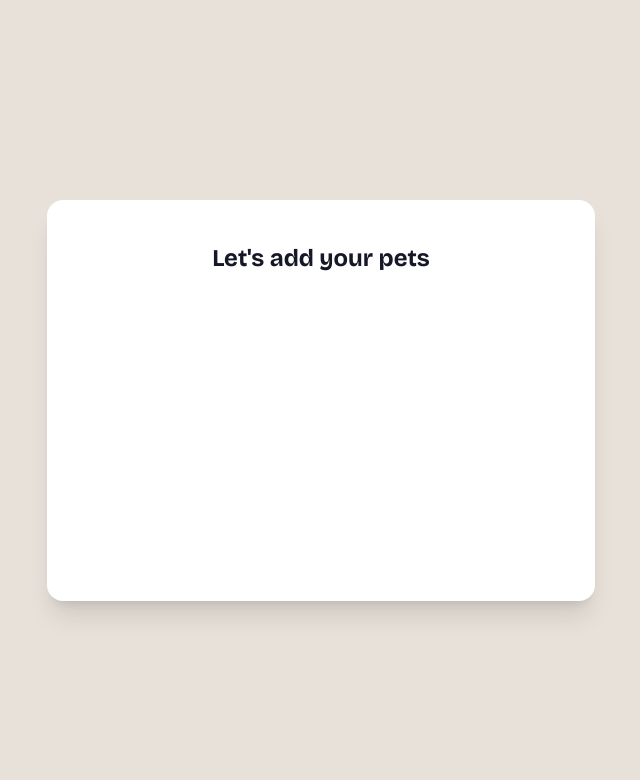
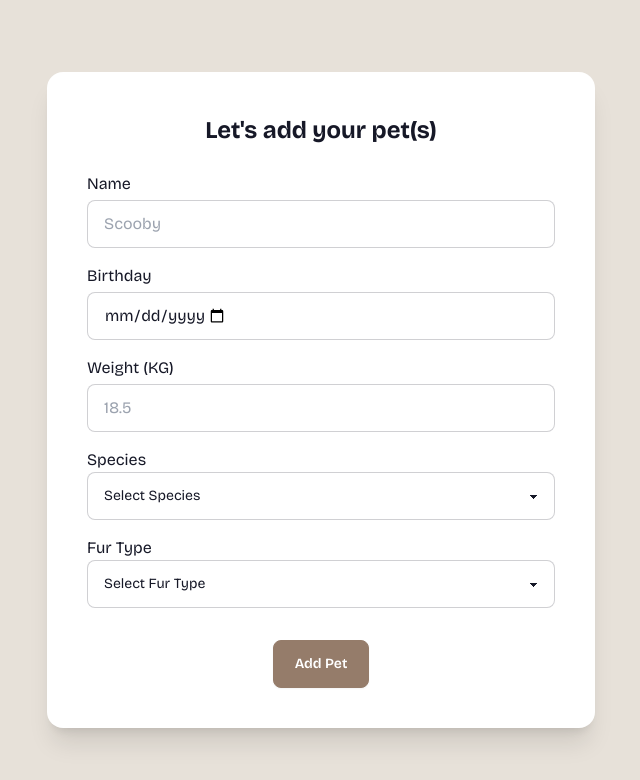
Before and after one commit to connorltodd/pet-bookr, a Next.js app: page /dashboard/onboarding/pets in a window 1280 px wide. Shown: the top 780 px of the page, without its empty margins (319-959 px from the left). Built offline with nearby package versions, Linux system fonts and the light colour scheme.

Commit message:
pet add onboarding complete and saving to context

```diff
--- a/app/contexts/onboardingContext.tsx
+++ b/app/contexts/onboardingContext.tsx
@@ -1,6 +1,12 @@
 "use client";
 
-import { useState, createContext, Dispatch, SetStateAction } from "react";
+import {
+  useState,
+  createContext,
+  Dispatch,
+  SetStateAction,
+  useEffect,
+} from "react";
 import { AddressDetails } from "../types";
 
 interface OnboardingData {
@@ -34,13 +40,30 @@ export const OnboardingContext = createContext<OnboardingContextType>(
   defaultOnboardingData
 );
 
+const defaultOnboardingObject = {
+  address: {},
+  pets: [],
+};
+
 const OnboardingProvider: React.FC<{ children: React.ReactNode }> = ({
   children,
 }) => {
-  const [onboardingData, setOnboardingData] = useState<OnboardingData>({
-    address: {},
-    pets: [],
+  const [onboardingData, setOnboardingData] = useState<OnboardingData>(() => {
+    // getting stored value
+    const onboardingData = localStorage.getItem("onboardingData");
+    let initialValue = defaultOnboardingObject;
+    if (onboardingData) {
+      initialValue = JSON.parse(onboardingData);
+    }
+    return initialValue;
   });
+
+  useEffect(() => {
+    window.localStorage.setItem(
+      "onboardingData",
+      JSON.stringify(onboardingData)
+    );
+  }, [onboardingData]);
   return (
     <OnboardingContext.Provider value={{ onboardingData, setOnboardingData }}>
       {children}
--- a/app/dashboard/layout.tsx
+++ b/app/dashboard/layout.tsx
@@ -3,9 +3,5 @@ export default function RootLayout({
 }: Readonly<{
   children: React.ReactNode;
 }>) {
-  return (
-    <html lang="en">
-      <body>{children}</body>
-    </html>
-  );
+  return <div>{children}</div>;
 }
--- a/app/dashboard/onboarding/layout.tsx
+++ b/app/dashboard/onboarding/layout.tsx
@@ -6,16 +6,14 @@ export default function OnboardingLayout({
   children: React.ReactNode;
 }>) {
   return (
-    <html lang="en">
-      <body>
-        <OnboardingProvider>
-          <div className="flex items-center justify-center min-h-lvh ml-4 mr-4">
-            <div className="relative max-w-[700px] min-h-[400px] max-h-[500px] form-control p-6 flex gap-4 bg-base-100 rounded-box shadow-xl">
-              {children}
-            </div>
+    <div>
+      <OnboardingProvider>
+        <div className="flex items-center justify-center min-h-lvh ml-4 mr-4">
+          <div className="relative max-w-[700px] min-h-[400px] form-control p-6 flex gap-4 bg-base-100 rounded-box shadow-xl">
+            {children}
           </div>
-        </OnboardingProvider>
-      </body>
-    </html>
+        </div>
+      </OnboardingProvider>
+    </div>
   );
 }
--- a/app/dashboard/onboarding/pets/page.tsx
+++ b/app/dashboard/onboarding/pets/page.tsx
@@ -1,9 +1,152 @@
+"use client";
+
+import React, { useContext, useEffect, useState } from "react";
+import moment from "moment";
+import { OnboardingContext } from "@/app/contexts/onboardingContext";
+import { Pet } from "@/app/types";
+
 export default function PetsOnboardingPage() {
+  const { onboardingData, setOnboardingData } = useContext(OnboardingContext);
+  const [isAddNewPetFormDisplayed, setAddNewPetFormDisplay] = useState(true);
+
+  useEffect(() => {
+    if (onboardingData?.pets?.length) {
+      setAddNewPetFormDisplay(false);
+    }
+  }, []);
+
+  const addPet = (formData: FormData) => {
+    const petName = formData.get("pet_name") as string;
+    const petBirthday = formData.get("pet_birthday") as string;
+    const petWeight = Number(formData.get("pet_weight")) as number;
+    const petType = formData.get("pet_type") as string;
+    const petFurType = formData.get("pet_fur_type") as string;
+
+    const newPet: Pet = {
+      name: petName,
+      weight: petWeight,
+      birthday: petBirthday,
+      fur_type: petFurType,
+      type: petType,
+    };
+
+    setOnboardingData({
+      ...onboardingData,
+      pets: [...onboardingData.pets, newPet],
+    });
+
+    setAddNewPetFormDisplay(false);
+  };
   return (
     <div className="flex justify-between sm:w-[100%] md:w-[500px] min-h-[353px] flex-col p-4">
       <h1 className="font-bold sm:text-[24px]  text-center">
-        Let's add your pets
+        Let's add your pet(s)
       </h1>
+      {isAddNewPetFormDisplayed ? (
+        <form action={addPet} className="flex gap-4 flex-col mt-6">
+          <div className="space-y-1">
+            <p className="text-md">Name</p>
+            <label
+              htmlFor="pet_name"
+              className="input input-bordered flex items-center gap-2"
+            >
+              <input
+                type="text"
+                name="pet_name"
+                placeholder="Scooby"
+                required
+              />
+            </label>
+          </div>
+          <div className="space-y-1">
+            <p className="text-md">Birthday</p>
+            <label
+              htmlFor="pet_birthday"
+              className="input input-bordered flex items-center gap-2"
+            >
+              <input
+                type="date"
+                name="pet_birthday"
+                max={`${moment().format("YYYY-MM-DD")}`}
+                required
+              />
+            </label>
+          </div>
+          <div className="space-y-1">
+            <p className="text-md">Weight (KG)</p>
+            <label
+              htmlFor="pet_weight"
+              className="input input-bordered flex items-center gap-2"
+            >
+              <input
+                type="text"
+                name="pet_weight"
+                placeholder="18.5"
+                required
+              />
+            </label>
+          </div>
+          <div className="space-y-1">
+            <p className="text-md">Species</p>
+            <label htmlFor="pet_type">
+              <select
+                className="select select-bordered w-full"
+                name="pet_type"
+                defaultValue="default"
+                required
+              >
+                <option value={"default"} disabled>
+                  Select Species
+                </option>
+                <option value="cat">Cat</option>
+                <option value="dog">Dog</option>
+              </select>
+            </label>
+          </div>
+          <div className="space-y-1">
+            <p className="text-md">Fur Type</p>
+            <label htmlFor="pet_fur_type">
+              <select
+                className="select select-bordered w-full"
+                name="pet_fur_type"
+                defaultValue="default"
+                required
+              >
+                <option value={"default"} disabled>
+                  Select Fur Type
+                </option>
+                <option value="long_hair">Long Hair</option>
+                <option value="short_hair">Short Hair</option>
+              </select>
+            </label>
+          </div>
+          <button className="btn btn-primary  min-w-24 max-w-28 m-auto mt-4">
+            Add Pet
+          </button>
+        </form>
+      ) : (
+        <div>
+          {onboardingData.pets.length ? (
+            <div>
+              {onboardingData.pets.map((pet: Pet) => (
+                <div>
+                  <h1>{pet.type}</h1>
+                  <h1>{pet.name}</h1>
+                  <h1>{pet.weight}</h1>
+                  <h1>{pet.birthday}</h1>
+                  <h1>{pet.fur_type}</h1>
+                </div>
+              ))}
+            </div>
+          ) : null}
+          <button
+            onClick={() => setAddNewPetFormDisplay(true)}
+            className="btn btn-primary  min-w-24 max-w-28 m-auto mt-4 block"
+          >
+            Add Pet
+          </button>
+        </div>
+      )}
     </div>
   );
 }
--- a/middleware.ts
+++ b/middleware.ts
@@ -9,7 +9,7 @@ const publicRoutes = ["/login", "/signup", "/"];
 export default async function middleware(req: NextRequest) {
   // 2. Check if the current route is protected or public
   const path = req.nextUrl.pathname;
-  const isProtectedRoute = protectedRoutes.includes(path);
+  const isProtectedRoute = req.nextUrl.pathname.startsWith("/dashboard");
   const isPublicRoute = publicRoutes.includes(path);
 
   // 3. Decrypt the session from the cookie
--- a/package.json
+++ b/package.json
@@ -11,6 +11,7 @@
   "dependencies": {
     "axios": "^1.7.7",
     "jose": "^5.9.3",
+    "moment": "^2.30.1",
     "next": "14.2.14",
     "react": "^18",
     "react-dom": "^18"
```
Also changed, not shown: app/types.ts (+10 -0 lines), 1 other file (tests, documents, lock files or other folders).
